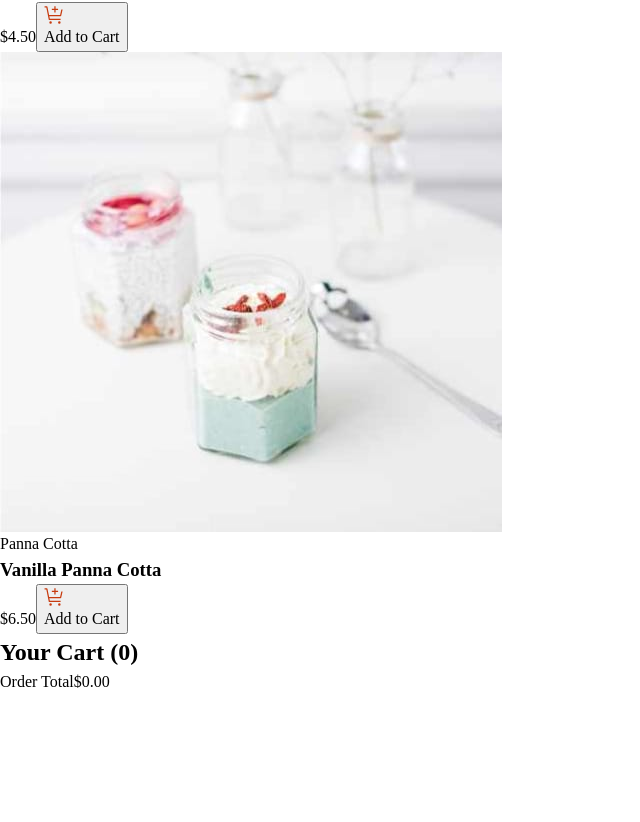
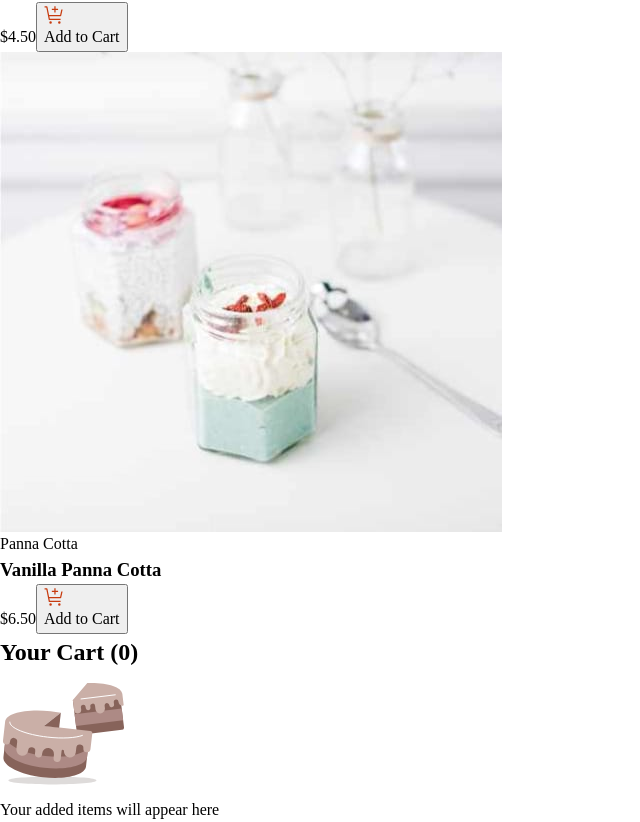
Before and after one commit to FrontendBy-GJ/product-list-with-cart, a React (Vite) app: page / in a window 1280 px wide. Shown: the part 4641-5463 px from the top of the page, without its empty margins (0-640 px from the left). Before the commit the page ends 5335 px from the top, so only its background shows below. Built offline with nearby package versions, Linux system fonts and the light colour scheme.

Commit message:
feat(cart): add empty cart state

```diff
--- a/src/features/cart/Cart.tsx
+++ b/src/features/cart/Cart.tsx
@@ -2,6 +2,8 @@ import { useAppDispatch, useAppSelector } from '@/app/hooks';
 import { removeFromCart, selectCartItems, selectCartTotal } from './cartSlice';
 import { formatToUSDCurrency } from '@/utils/utils';
 import removeSvg from '@/assets/icon-remove-item.svg';
+import carbonIcon from '@/assets/icon-carbon-neutral.svg';
+import emptyCart from '@/assets/illustration-empty-cart.svg';
 
 const Cart = () => {
   const dispatch = useAppDispatch();
@@ -12,9 +14,18 @@ const Cart = () => {
     0
   );
 
-  return (
-    <aside className="cart">
-      <h2>Your Cart ({totalItemsInCart})</h2>
+  let cartContent: React.ReactNode;
+
+  if (!Object.entries(cartItems).length) {
+    cartContent = (
+      <>
+        <img role="presentation" aria-hidden="true" src={emptyCart} alt="" />
+        <p>Your added items will appear here</p>
+      </>
+    );
+  } else {
+    cartContent = (
+      <>
         <ul>
           {Object.values(cartItems).map((item) => {
             const { name, price, quantity } = item;
@@ -46,6 +57,21 @@ const Cart = () => {
           <span>Order Total</span>
           <span>{formatToUSDCurrency(cartTotal)}</span>
         </div>
+        <div className="delivery-msg">
+          <img src={carbonIcon} alt="carbon neutral" />
+          <p>
+            This is a <span>carbon-neutral</span> delivery
+          </p>
+        </div>
+        <button className="confirm-order-btn">Confirm Order</button>
+      </>
+    );
+  }
+
+  return (
+    <aside className="cart">
+      <h2>Your Cart ({totalItemsInCart})</h2>
+      {cartContent}
     </aside>
   );
 };
```
Lines whose indentation alone changed are shown as unchanged.
